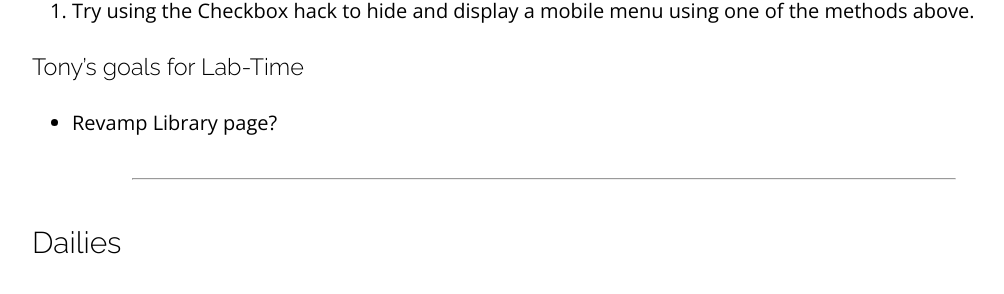
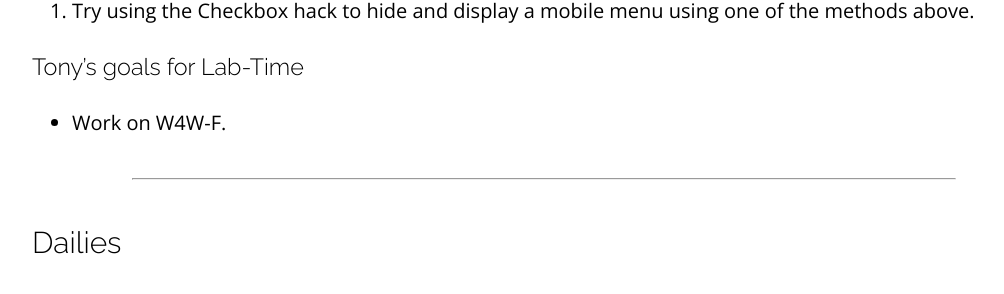
Before and after one commit to sait-wbdv/winter-2021, a Jekyll site: the page built from _posts/2021-02-02-positioning-css-variables.md, in a window 1280 px wide and 900 px high, scrolled down 2179 px. Shown: the part 385-679 px from the top of the window, without its empty margins (96-1100 px from the left). Built offline with Jekyll 4.4.1, drawn with Linux system fonts in a browser that asks for light colours; nearby versions of some CDN libraries.

Commit message:
added afternoon goals

```diff
--- a/_posts/2021-02-02-positioning-css-variables.md
+++ b/_posts/2021-02-02-positioning-css-variables.md
@@ -66,7 +66,7 @@ categories: cpnt260
 1. Try using the Checkbox hack to hide and display a mobile menu using one of the methods above.
 
 ### Tony's goals for Lab-Time
-- Revamp Library page?
+- Work on W4W-F.
 
 ---
 
```
